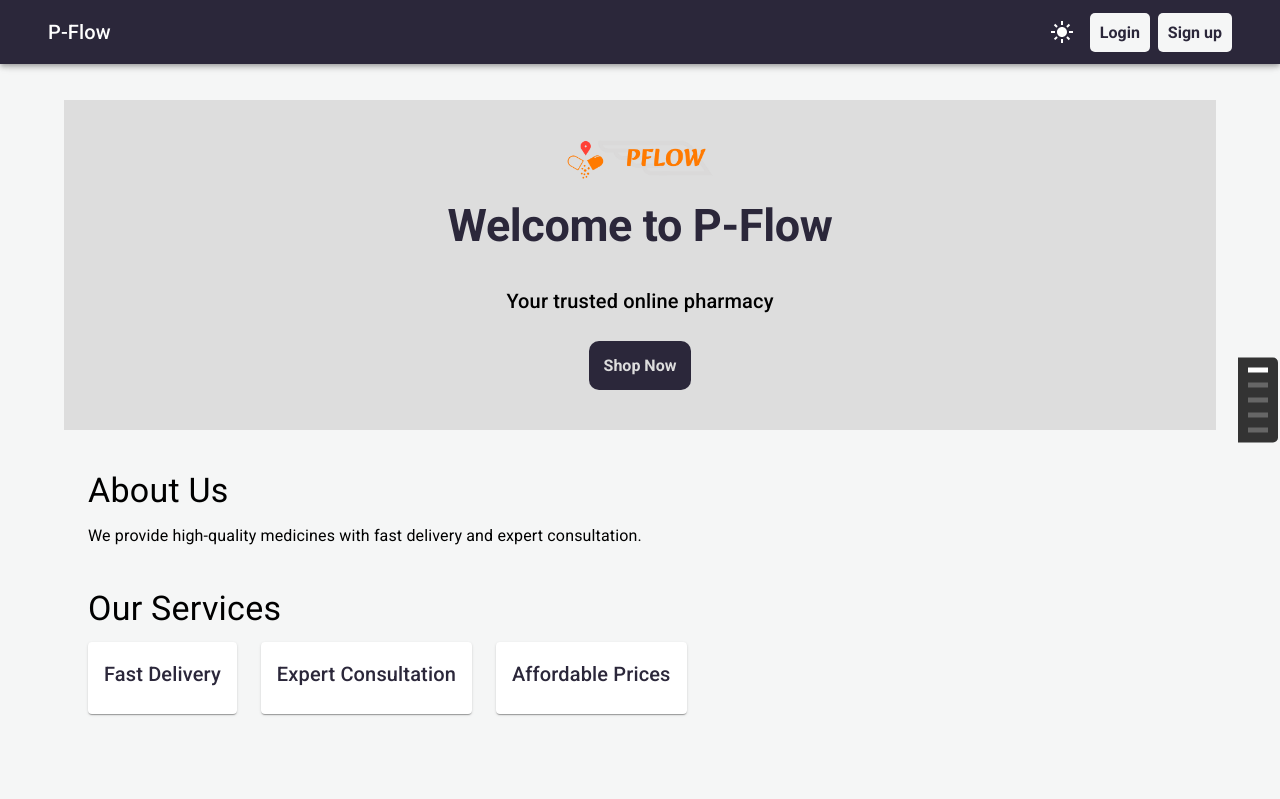
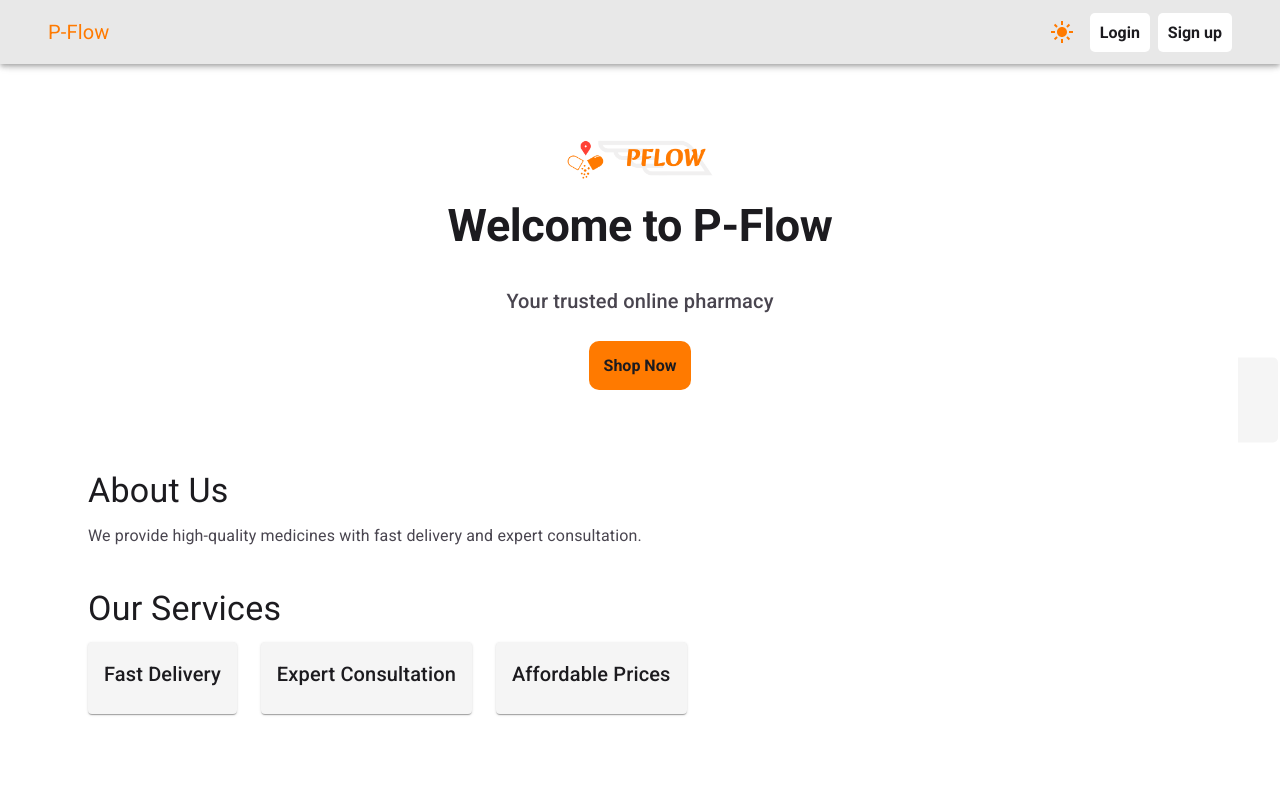
Before and after one commit to elref7i/p-flow, a React (Vite) app: page /landing in a window 1280 px wide. Shown: the top 799 px of the page. Built offline with nearby package versions, Linux system fonts and the light colour scheme.

Commit message:
Refactor LandingPage component; update Layout and theme for consistent styling; replace CustomButton with CustomLink in Navbar and Login components

```diff
--- a/src/App.jsx
+++ b/src/App.jsx
@@ -15,8 +15,8 @@ import VerifySendCoding from '@/pages/VerifySendCoding/VerifySendCoding';
 import { Provider } from 'react-redux';
 import { store } from './store/sotre';
 import { Toaster } from 'react-hot-toast';
-import Landing from './pages/Landing/Landing';
 import ThemeModeProvider from './context/theme.context';
+import LandingPage from './pages/Landing/Landing';
 
 function App() {
   const router = createBrowserRouter([
@@ -37,7 +37,7 @@ function App() {
         </GuestRoute>
       ),
       children: [
-        { path: '/landing', element: <Landing /> },
+        { path: '/landing', element: <LandingPage /> },
         { path: '/login', element: <Login /> },
         { path: '/signup', element: <Signup /> },
         { path: '/forgetpassword', element: <ForgetPassword /> },
--- a/src/Layout/Layout.jsx
+++ b/src/Layout/Layout.jsx
@@ -16,8 +16,8 @@ export default function Layout() {
         sx={{
           m: 0,
           pt: '100px',
-          bgcolor: '#F5F6F6',
           minHeight: 'calc(100vh-86.01px)',
+          backgroundColor: 'background.default',
         }}
       >
         <Container maxWidth="lg">
--- a/src/components/Common/ButtonStyle.jsx
+++ b/src/components/Common/ButtonStyle.jsx
@@ -46,19 +46,7 @@ const CustomButton = styled('button')(
 );
 
 export const CustomLink = styled(Link)(
-  ({
-    theme,
-    fs,
-    fw,
-    br,
-    c,
-    textDecoration,
-    transition,
-    p,
-    bg,
-    hoverbg,
-    hoverColor,
-  }) => ({
+  ({ theme, fs, fw, br, c, textDecoration, transition, p, bg }) => ({
     fontStyle: fs || 'normal',
     fontWeight: fw || 'normal',
     borderRadius: br || '0px',
@@ -70,11 +58,11 @@ export const CustomLink = styled(Link)(
     padding: p || '0px',
     backgroundColor: bg || theme.palette.background.default,
 
+    // إزالة تأثيرات hover
     '&:hover': {
-      backgroundColor: hoverbg || theme.palette.action.hover,
-      color: hoverColor || theme.palette.primary.dark,
+      backgroundColor: bg || theme.palette.background.default, // نفس لون الخلفية الأصلي
+      color: c || theme.palette.text.primary, // نفس لون النص الأصلي
     },
   })
 );
-
 export default CustomButton;
--- a/src/components/Navbar/Navbar.jsx
+++ b/src/components/Navbar/Navbar.jsx
@@ -20,6 +20,7 @@ import { ThemeContext } from '../../context/theme.context';
 import ProfilePerson from '../Common/ProfilePerson';
 import { UserTypeContext } from '../../context/UserType.context';
 import { CustomLink } from '../Common/ButtonStyle';
+import { Link } from 'react-router-dom';
 
 const drawerWidth = 240;
 
@@ -56,6 +57,7 @@ export default function Navbar() {
       position="fixed"
       // @ts-ignore
       open={open}
+      sx={{ bgcolor: theme.palette.background.navbar }}
     >
       <Container maxWidth={'xl'}>
         <Toolbar sx={{ px: 5 }}>
@@ -75,8 +77,16 @@ export default function Navbar() {
               <MenuIcon />
             </IconButton>
           )}
-          <Typography variant="h6" noWrap component="div">
-            P-Flow
+          <Typography variant="h6" noWrap color="text.primary">
+            <CustomLink
+              to={'/landing'}
+              bg={true}
+              c={theme.palette.primary.main}
+              hoverbg={true}
+              hoverColor={true}
+            >
+              P-Flow
+            </CustomLink>
           </Typography>
           {token && <InputSearch />}
           <Box component={'div'} flexGrow={1} />
@@ -92,7 +102,6 @@ export default function Navbar() {
                     theme.palette.mode === 'dark' ? 'light' : 'dark'
                   );
                 }}
-                color="inherit"
                 aria-label="delete"
                 size="medium"
               >
@@ -109,7 +118,7 @@ export default function Navbar() {
                     theme.palette.mode === 'dark' ? 'light' : 'dark'
                   );
                 }}
-                color="inherit"
+                color="lightBackground"
                 aria-label="delete"
                 size="medium"
               >
@@ -124,10 +133,22 @@ export default function Navbar() {
                 <ProfilePerson />
               </>
             )}
-            <CustomLink p={'10px'} fs={'25px'} fw={'bold'} br={'5px'}>
+            <CustomLink
+              to={'/login'}
+              p={'10px'}
+              fs={'25px'}
+              fw={'bold'}
+              br={'5px'}
+            >
               Login
             </CustomLink>
-            <CustomLink p={'10px'} fs={'25px'} fw={'bold'} br={'5px'}>
+            <CustomLink
+              to={'/signup'}
+              p={'10px'}
+              fs={'25px'}
+              fw={'bold'}
+              br={'5px'}
+            >
               Sign up
             </CustomLink>
           </Stack>
--- a/src/pages/Landing/Landing.jsx
+++ b/src/pages/Landing/Landing.jsx
@@ -9,7 +9,6 @@ import {
   TextField,
   Box,
 } from '@mui/material';
-// import  // تأكد من وضع الصورة في المسار الصحيح
 import logo from '../../assets/pflow-high-resolution-logo-transparent.png';
 import { CustomHead } from '../../components/Common/CustomTypography';
 import { CustomLink } from '../../components/Common/ButtonStyle';
@@ -39,9 +38,9 @@ const LandingPage = () => {
           display: 'flex',
           flexDirection: 'column',
           gap: '10px',
-          background: '#333',
           padding: '10px',
           borderRadius: '0 5px 5px 0',
+          backgroundColor: 'background.paper', // استخدام لون من الـ theme
         }}
       >
         {sections.map((section) => (
@@ -50,7 +49,7 @@ const LandingPage = () => {
             sx={{
               width: '20px',
               height: '5px',
-              background: selected === section ? '#fff' : '#666',
+              background: selected === section ? 'primary.main' : 'grey.500', // استخدام ألوان من الـ theme
               cursor: 'pointer',
               transition: '0.3s',
             }}
@@ -65,7 +64,6 @@ const LandingPage = () => {
         sx={{
           textAlign: 'center',
           py: 5,
-          bgcolor: '#DDDDDD',
           display: 'flex',
           flexDirection: 'column',
           alignItems: 'center',
@@ -77,21 +75,16 @@ const LandingPage = () => {
           style={{ width: '150px', marginBottom: '20px' }}
         />
         <CustomHead variant="h2">Welcome to P-Flow</CustomHead>
-        <Typography variant="h6" sx={{ mt: 2 }}>
+        <Typography variant="h6" sx={{ mt: 2 }} color="text.secondary">
           Your trusted online pharmacy
         </Typography>
         <CustomLink
           to={'/login'}
           variant="contained"
-          color="primary"
-          bg={'#2B273A'}
-          c={'#DDDDDD'}
-          hoverColor={'#2B273A'}
-          hoverbg={'#DDDDDD'}
           fw={'bold'}
           p={'15px'}
           br={'10px'}
-          sx={{ mt: 3 }}
+          sx={{ mt: 3, backgroundColor: 'primary.main' }} // استخدام لون من الـ theme
         >
           Shop Now
         </CustomLink>
@@ -99,10 +92,10 @@ const LandingPage = () => {
 
       {/* About Us */}
       <Container id="about" sx={{ my: 5 }}>
-        <Typography variant="h4" gutterBottom>
+        <Typography variant="h4" gutterBottom color="text.primary">
           About Us
         </Typography>
-        <Typography variant="body1">
+        <Typography variant="body1" color="text.secondary">
           We provide high-quality medicines with fast delivery and expert
           consultation.
         </Typography>
@@ -110,7 +103,7 @@ const LandingPage = () => {
 
       {/* Services */}
       <Container id="services" sx={{ my: 5 }}>
-        <Typography variant="h4" gutterBottom>
+        <Typography variant="h4" gutterBottom color="text.primary">
           Our Services
         </Typography>
         <Grid2 container spacing={3}>
@@ -119,7 +112,9 @@ const LandingPage = () => {
               <Grid2 item xs={12} md={4} key={service}>
                 <Card>
                   <CardContent>
-                    <Typography variant="h6">{service}</Typography>
+                    <Typography variant="h6" color="text.primary">
+                      {service}
+                    </Typography>
                   </CardContent>
                 </Card>
               </Grid2>
@@ -130,7 +125,7 @@ const LandingPage = () => {
 
       {/* Contact Us */}
       <Container id="contact" sx={{ py: 5 }}>
-        <Typography variant="h4" gutterBottom>
+        <Typography variant="h4" gutterBottom color="text.primary">
           Contact Us
         </Typography>
         <TextField fullWidth label="Your Name" margin="normal" />
--- a/src/pages/LandingPage/LandingPage.jsx
+++ /dev/null
@@ -1,3 +0,0 @@
-export default function LandingPage() {
-  return <div>LandingPage</div>;
-}
--- a/src/theme.jsx
+++ b/src/theme.jsx
@@ -1,22 +1,79 @@
+const colors = {
+  // الألوان الأساسية
+  primary: '#FF7A00', // لون أساسي (برتقالي)
+  secondary: '#958DA5', // لون ثانوي (رمادي بنفسجي)
+  error: '#B3261E', // لون الخطأ (أحمر داكن)
+  warning: '#F9A825', // لون التحذير (أصفر داكن)
+  success: '#4CAF50', // لون النجاح (أخضر)
+  info: '#2196F3', // لون المعلومات (أزرق)
+
+  // درجات الألوان للوضع الفاتح (Light Mode)
+  lightBackground: '#FFFFFF', // لون الخلفية العام (أبيض)
+  lightPaper: '#F5F5F5', // لون المكونات الورقية (رمادي فاتح)
+  lightNavbar: '#E8E8E8', // لون شريط التنقل (رمادي فاتح)
+  lightTextPrimary: '#1C1B1F', // اللون الأساسي للنصوص (أسود داكن)
+  lightTextSecondary: '#49454F', // اللون الثانوي للنصوص (رمادي داكن)
+  lightGrey: {
+    100: '#F5F5F5', // درجة فاتحة جدًا
+    200: '#EEEEEE', // درجة فاتحة
+    300: '#E0E0E0', // درجة متوسطة
+    400: '#BDBDBD', // درجة داكنة
+    500: '#9E9E9E', // درجة داكنة جدًا
+  },
+
+  // درجات الألوان للوضع الداكن (Dark Mode)
+  darkBackground: '#121212', // لون الخلفية العام (أسود داكن)
+  darkPaper: '#1E1E1E', // لون المكونات الورقية (رمادي داكن جدًا)
+  darkNavbar: '#2B2B2B', // لون شريط التنقل (رمادي داكن)
+  darkTextPrimary: '#E0E0E0', // اللون الأساسي للنصوص (رمادي فاتح)
+  darkTextSecondary: '#A5A5A5', // اللون الثانوي للنصوص (رمادي متوسط)
+  darkGrey: {
+    100: '#1E1E1E', // درجة فاتحة جدًا
+    200: '#2B2B2B', // درجة فاتحة
+    300: '#3D3D3D', // درجة متوسطة
+    400: '#5C5C5C', // درجة داكنة
+    500: '#7E7E7E', // درجة داكنة جدًا
+  },
+};
+
 export const getDesignTokens = (mode) => ({
   palette: {
     mode,
-    primary: { main: '#2B273A' }, // اللون الأساسي
-    secondary: { main: '#A5B1B8' }, // لون ثانوي
+    // الألوان الأساسية
+    primary: { main: colors.primary }, // نفس اللون في كلا الوضعين
+    secondary: { main: colors.secondary },
+    error: { main: colors.error },
+    warning: { main: colors.warning },
+    success: { main: colors.success },
+    info: { main: colors.info },
+
+    // الخلفيات والأسطح
     background: {
-      default: mode === 'light' ? '#F5F6F6' : '#181919', // لون الخلفية العام
-      paper: mode === 'light' ? '#FFFFFF' : '#2B273A', // لون المكونات الورقية
+      default:
+        mode === 'light' ? colors.lightBackground : colors.darkBackground,
+      paper: mode === 'light' ? colors.lightPaper : colors.darkPaper,
+      navbar: mode === 'light' ? colors.lightNavbar : colors.darkNavbar,
     },
+
+    // النصوص
     text: {
-      primary: mode === 'light' ? '#2B273A' : '#F5F6F6', // اللون الأساسي للنصوص
-      secondary: mode === 'light' ? '#7E828B' : '#A5B1B8', // اللون الثانوي للنصوص
+      primary:
+        mode === 'light' ? colors.lightTextPrimary : colors.darkTextPrimary,
+      secondary:
+        mode === 'light' ? colors.lightTextSecondary : colors.darkTextSecondary,
     },
-    grey: {
-      100: mode === 'light' ? '#DDDDDD' : '#939494',
-      200: mode === 'light' ? '#939494' : '#A5B1B8',
-      300: mode === 'light' ? '#626262' : '#7E828B',
-      400: mode === 'light' ? '#494a4a' : '#9BA1AD',
-      500: mode === 'light' ? '#181919' : '#2B273A',
+
+    // درجات الرمادي
+    grey: mode === 'light' ? colors.lightGrey : colors.darkGrey,
+
+    // ألوان إضافية
+    action: {
+      active: mode === 'light' ? colors.primary : colors.secondary,
+      hover: mode === 'light' ? colors.lightGrey[200] : colors.darkGrey[300],
+      selected: mode === 'light' ? colors.lightGrey[300] : colors.darkGrey[400],
+      disabled: mode === 'light' ? colors.lightGrey[400] : colors.darkGrey[500],
+      disabledBackground:
+        mode === 'light' ? colors.lightGrey[200] : colors.darkGrey[300],
     },
   },
 });
```
Also changed, not shown: src/pages/Login/Login.jsx (+11 -2 lines).
